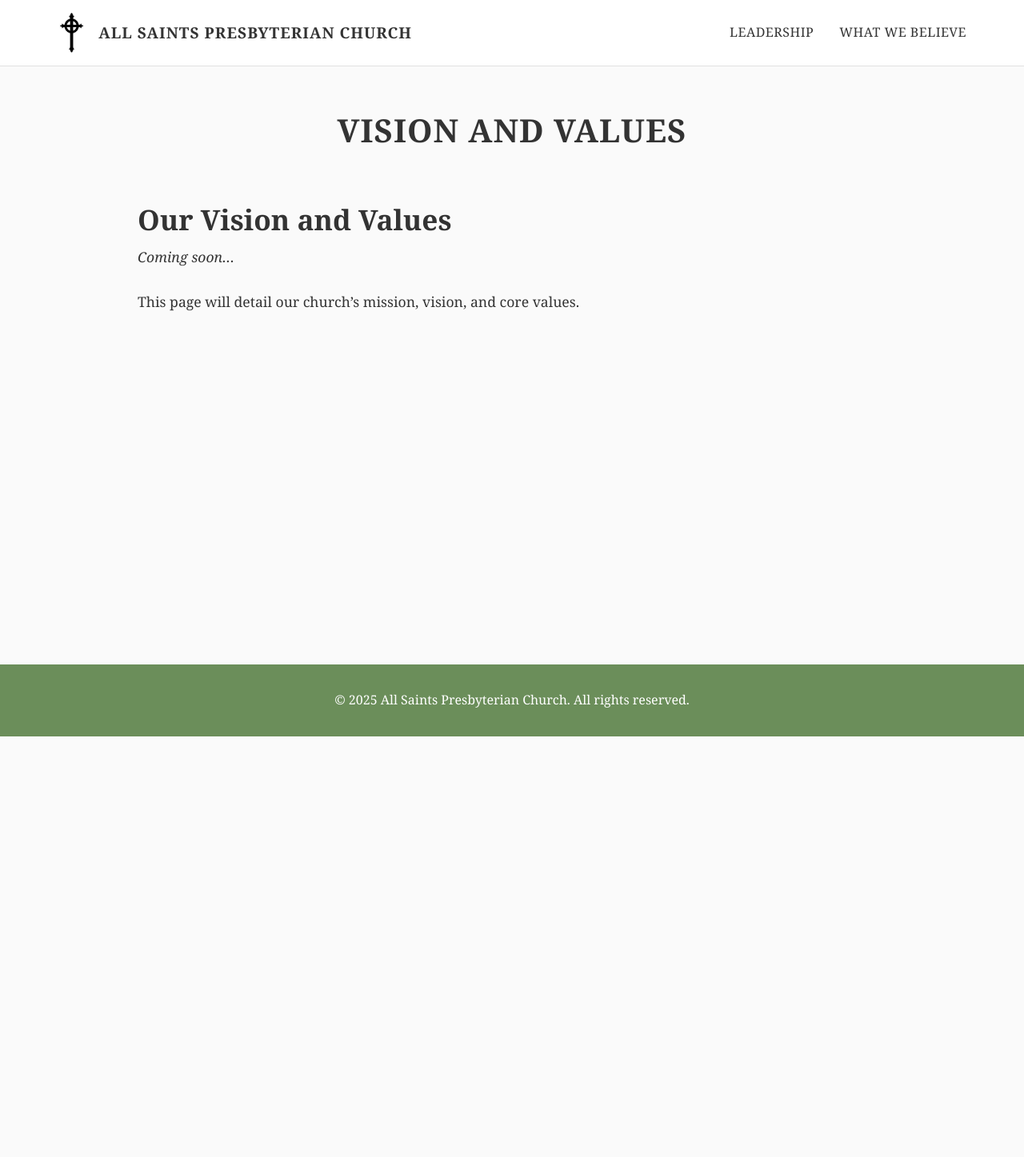
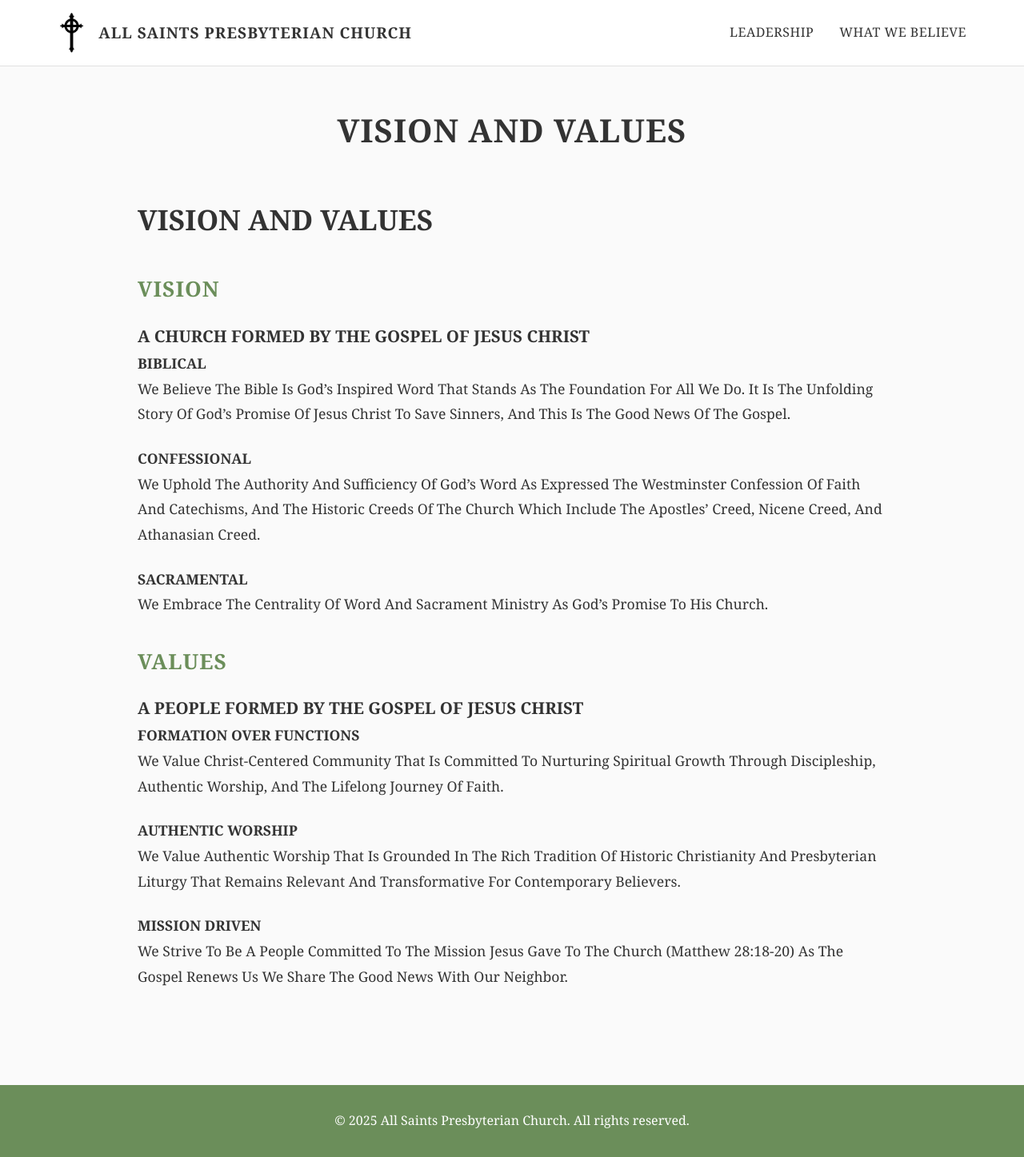
Before and after one commit to aspchurch/website, a Jekyll site: the page built from vision-and-values.md, in a window 1280 px wide. Shown: the whole page at 80% size. Built offline with Jekyll 4.4.1, drawn with Linux system fonts in a browser that asks for light colours; before the commit the page ends 921 px from its top, so only the background shows below that.

Commit message:
Add text to pages

```diff
--- a/vision-and-values.md
+++ b/vision-and-values.md
@@ -3,8 +3,36 @@
 title: "Vision and Values"
 ---
 
-# Our Vision and Values
+# VISION AND VALUES
 
-*Coming soon...*
+## VISION
 
-This page will detail our church's mission, vision, and core values.
+### A CHURCH FORMED BY THE GOSPEL OF JESUS CHRIST
+
+#### BIBLICAL
+
+We Believe The Bible Is God's Inspired Word That Stands As The Foundation For All We Do. It Is The Unfolding Story Of God's Promise Of Jesus Christ To Save Sinners, And This Is The Good News Of The Gospel.
+
+#### CONFESSIONAL
+
+We Uphold The Authority And Sufficiency Of God's Word As Expressed The Westminster Confession Of Faith And Catechisms, And The Historic Creeds Of The Church Which Include The Apostles' Creed, Nicene Creed, And Athanasian Creed.
+
+#### SACRAMENTAL
+
+We Embrace The Centrality Of Word And Sacrament Ministry As God's Promise To His Church.
+
+## VALUES
+
+### A PEOPLE FORMED BY THE GOSPEL OF JESUS CHRIST
+
+#### FORMATION OVER FUNCTIONS
+
+We Value Christ-Centered Community That Is Committed To Nurturing Spiritual Growth Through Discipleship, Authentic Worship, And The Lifelong Journey Of Faith.
+
+#### AUTHENTIC WORSHIP
+
+We Value Authentic Worship That Is Grounded In The Rich Tradition Of Historic Christianity And Presbyterian Liturgy That Remains Relevant And Transformative For Contemporary Believers.
+
+#### MISSION DRIVEN
+
+We Strive To Be A People Committed To The Mission Jesus Gave To The Church (Matthew 28:18-20) As The Gospel Renews Us We Share The Good News With Our Neighbor.
```
Also changed, not shown: leadership.md (+9 -3 lines), meeting-time.md (+9 -3 lines), what-we-believe.md (+17 -3 lines).
